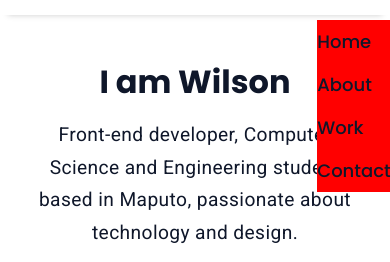
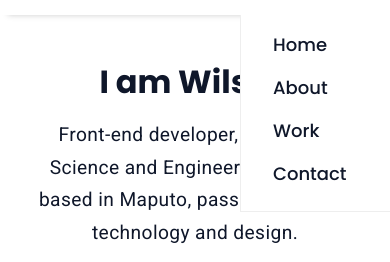
Before and after one commit to wilsxnjr/My-Portfolio, a plain HTML site: page index.html in a window 390 px wide. Both pictures are taken after a click on the button 337 px from the left and 38 px from the top of the page. Shown: the part 62-324 px from the top of the page. Drawn offline with Linux system fonts and the light colour scheme.

Commit message:
Algumas adições

```diff
--- a/css/header.css
+++ b/css/header.css
@@ -70,6 +70,8 @@
     }
     #header {
         padding: 2rem;
+        position: relative;
+        /*box-shadow: none;*/
     }
     #logo {
         font-size: 1.3rem;
@@ -80,12 +82,20 @@
     #menu {
         display: none;
     }
-    #nav {
+    /*#nav {
         position: relative;
-    }
+    }*/
     #menu {
         position: absolute;
-        top: 4rem;
-        background: red;
+        top: 4.8rem;
+        right: 0rem;
+        background: rgb(255, 255, 255);
+        padding: 0.5rem 0rem 1rem 2rem;
+        width: 30%;
+        border-left: 1px solid #eeeeee;
+        border-bottom: 1px solid #eeeeee;
+    }
+    #menu a:hover::after {
+        display: none;
     }
 }
```
